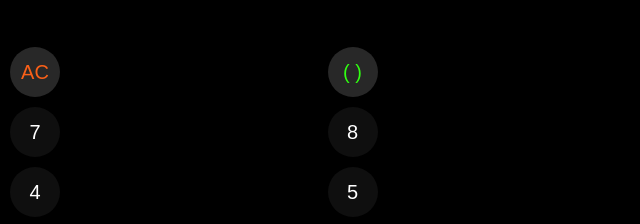
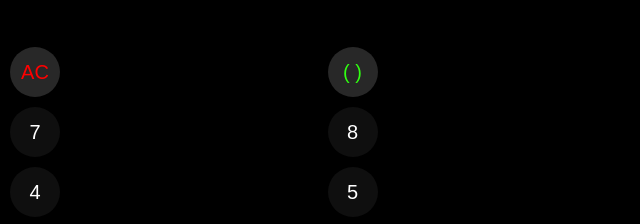
Before and after one commit to Jack-Omnium-Artium/Calculadora, a plain HTML site: page index.html in a window 1280 px wide. Shown: the part 252-476 px from the top of the page, 0-640 px from the left. Drawn offline with Linux system fonts and the light colour scheme.

Commit message:
Update styles.css

```diff
--- a/styles.css
+++ b/styles.css
@@ -108,5 +108,5 @@ button {
 }
 
 #AC {
-    color: var(--Naranja-Ac);
+    color: red;
 }
```
